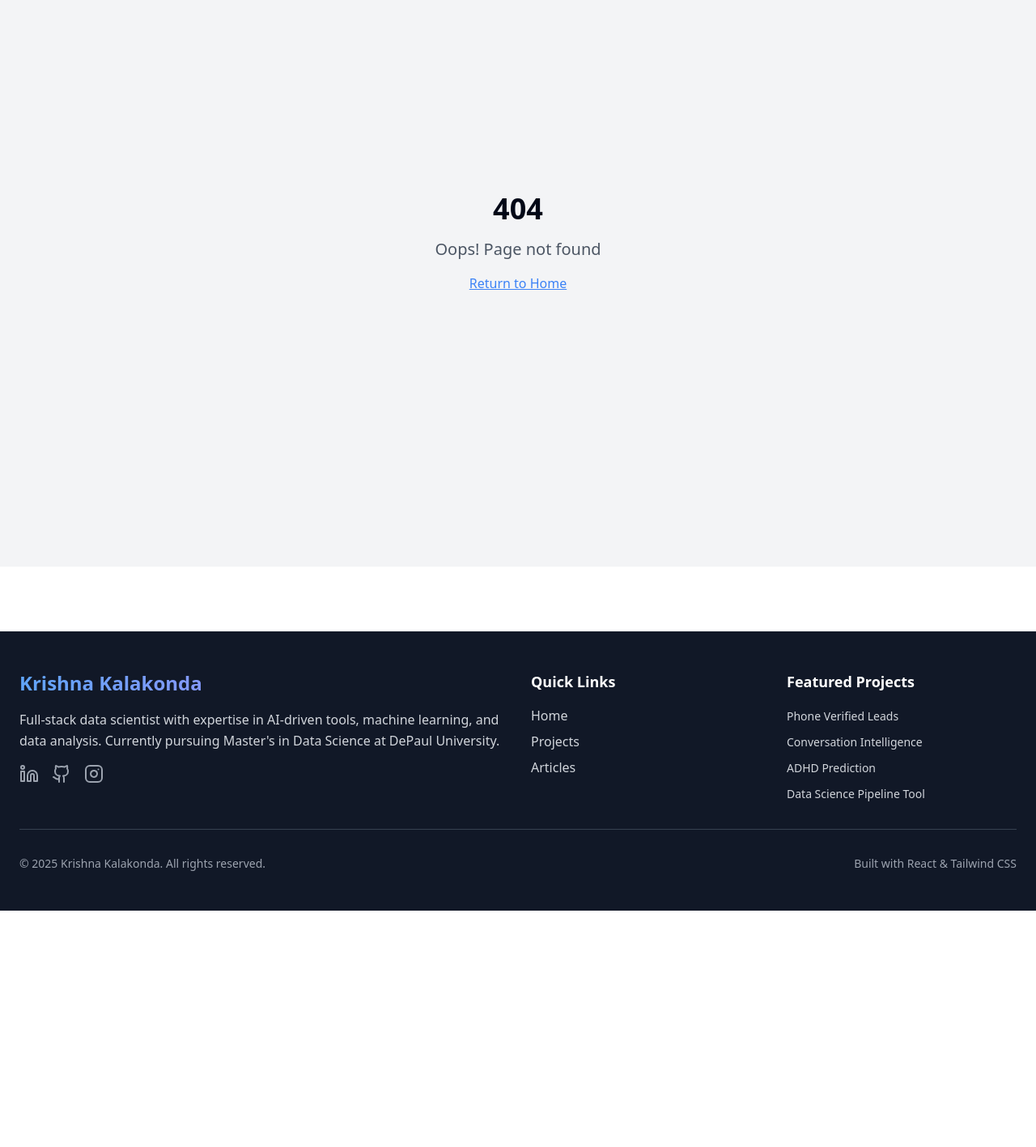
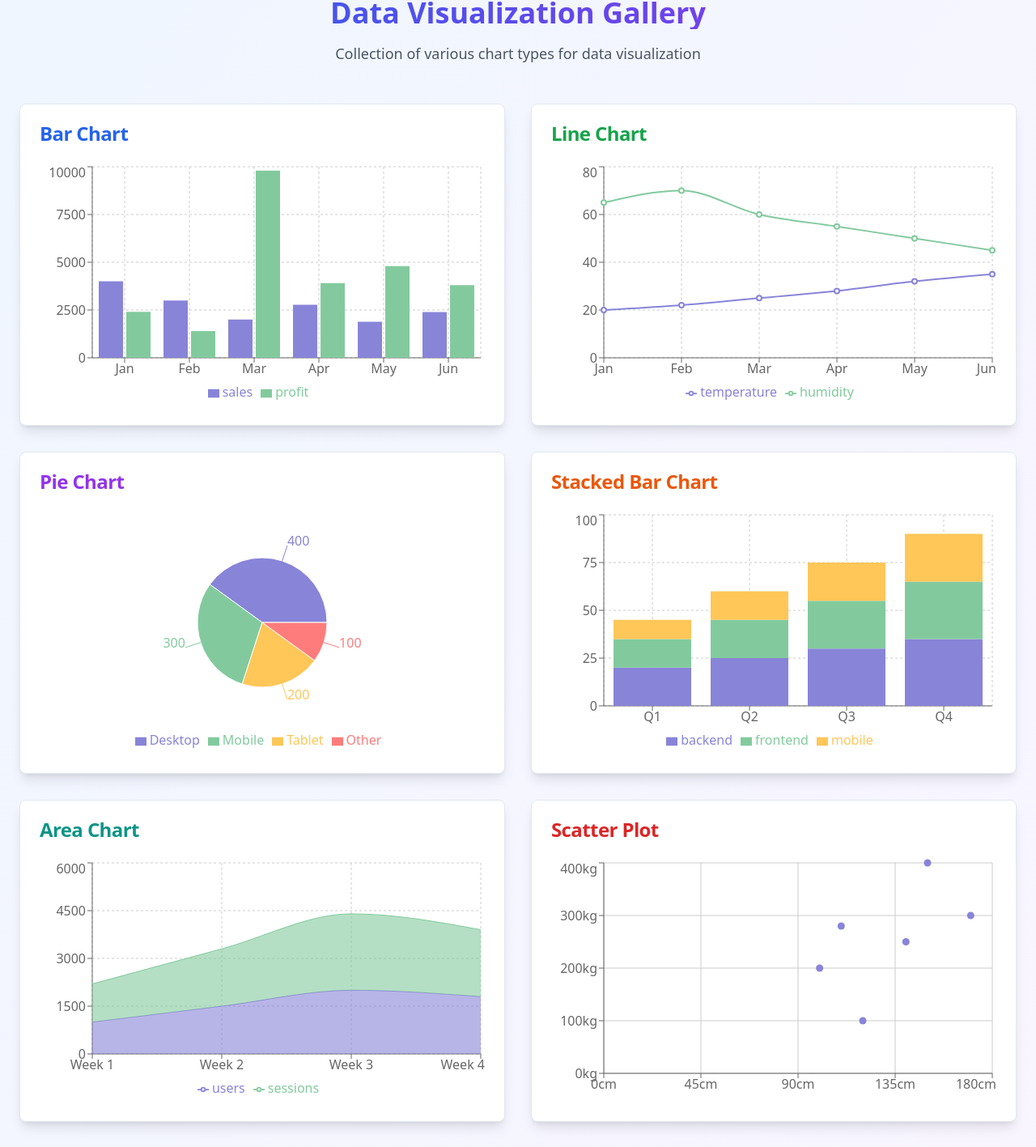
Before and after one commit to KrishnaMSD/Krishna-Kalakonda-Portfolio, a React (Vite) app: page /plots in a window 1280 px wide. Shown: the part 100-1517 px from the top of the page at 81% size. Before the commit the page ends 1225 px from the top, so only its background shows below. Built offline with nearby package versions, Linux system fonts and the light colour scheme.

Commit message:
Add plots component and page
Create a Plots component with various chart types and a dedicated page to display them, linked from the footer.

```diff
--- a/src/App.tsx
+++ b/src/App.tsx
@@ -9,6 +9,7 @@ import Footer from "./components/Footer";
 import Index from "./pages/Index";
 import Projects from "./pages/Projects";
 import Articles from "./pages/Articles";
+import Plots from "./pages/Plots";
 import NotFound from "./pages/NotFound";
 
 const queryClient = new QueryClient();
@@ -24,6 +25,7 @@ const App = () => (
           <Route path="/" element={<Index />} />
           <Route path="/projects" element={<Projects />} />
           <Route path="/articles" element={<Articles />} />
+          <Route path="/plots" element={<Plots />} />
           <Route path="*" element={<NotFound />} />
         </Routes>
         <Footer />
--- a/src/components/Footer.tsx
+++ b/src/components/Footer.tsx
@@ -12,6 +12,7 @@ const Footer = () => {
     { name: 'Home', path: '/' },
     { name: 'Projects', path: '/projects' },
     { name: 'Articles', path: '/articles' },
+    { name: 'Plots', path: '/plots' },
   ];
 
   const featuredProjects = [
--- /dev/null
+++ b/src/components/Plots.tsx
@@ -0,0 +1,227 @@
+
+import React from 'react';
+import { BarChart, Bar, LineChart, Line, PieChart, Pie, Cell, XAxis, YAxis, CartesianGrid, Tooltip, Legend, ResponsiveContainer, AreaChart, Area, ScatterChart, Scatter, RadarChart, PolarGrid, PolarAngleAxis, PolarRadiusAxis, Radar } from 'recharts';
+import { Card, CardContent, CardHeader, CardTitle } from "@/components/ui/card";
+
+// Dummy data for various charts
+const barData = [
+  { name: 'Jan', sales: 4000, profit: 2400 },
+  { name: 'Feb', sales: 3000, profit: 1398 },
+  { name: 'Mar', sales: 2000, profit: 9800 },
+  { name: 'Apr', sales: 2780, profit: 3908 },
+  { name: 'May', sales: 1890, profit: 4800 },
+  { name: 'Jun', sales: 2390, profit: 3800 },
+];
+
+const lineData = [
+  { month: 'Jan', temperature: 20, humidity: 65 },
+  { month: 'Feb', temperature: 22, humidity: 70 },
+  { month: 'Mar', temperature: 25, humidity: 60 },
+  { month: 'Apr', temperature: 28, humidity: 55 },
+  { month: 'May', temperature: 32, humidity: 50 },
+  { month: 'Jun', temperature: 35, humidity: 45 },
+];
+
+const pieData = [
+  { name: 'Desktop', value: 400, fill: '#8884d8' },
+  { name: 'Mobile', value: 300, fill: '#82ca9d' },
+  { name: 'Tablet', value: 200, fill: '#ffc658' },
+  { name: 'Other', value: 100, fill: '#ff7c7c' },
+];
+
+const stackedData = [
+  { name: 'Q1', backend: 20, frontend: 15, mobile: 10 },
+  { name: 'Q2', backend: 25, frontend: 20, mobile: 15 },
+  { name: 'Q3', backend: 30, frontend: 25, mobile: 20 },
+  { name: 'Q4', backend: 35, frontend: 30, mobile: 25 },
+];
+
+const areaData = [
+  { name: 'Week 1', users: 1000, sessions: 1200 },
+  { name: 'Week 2', users: 1500, sessions: 1800 },
+  { name: 'Week 3', users: 2000, sessions: 2400 },
+  { name: 'Week 4', users: 1800, sessions: 2100 },
+];
+
+const scatterData = [
+  { x: 100, y: 200, z: 200 },
+  { x: 120, y: 100, z: 260 },
+  { x: 170, y: 300, z: 400 },
+  { x: 140, y: 250, z: 280 },
+  { x: 150, y: 400, z: 500 },
+  { x: 110, y: 280, z: 200 },
+];
+
+const radarData = [
+  { subject: 'Math', A: 120, B: 110, fullMark: 150 },
+  { subject: 'Chinese', A: 98, B: 130, fullMark: 150 },
+  { subject: 'English', A: 86, B: 130, fullMark: 150 },
+  { subject: 'Geography', A: 99, B: 100, fullMark: 150 },
+  { subject: 'Physics', A: 85, B: 90, fullMark: 150 },
+  { subject: 'History', A: 65, B: 85, fullMark: 150 },
+];
+
+const Plots = () => {
+  return (
+    <div className="space-y-8">
+      <div className="text-center mb-12">
+        <h1 className="text-4xl font-bold mb-4 bg-gradient-to-r from-blue-600 to-purple-600 bg-clip-text text-transparent">
+          Data Visualization Gallery
+        </h1>
+        <p className="text-gray-600 text-lg">
+          Collection of various chart types for data visualization
+        </p>
+      </div>
+
+      <div className="grid grid-cols-1 lg:grid-cols-2 gap-8">
+        {/* Bar Chart */}
+        <Card className="shadow-lg">
+          <CardHeader>
+            <CardTitle className="text-blue-600">Bar Chart</CardTitle>
+          </CardHeader>
+          <CardContent>
+            <ResponsiveContainer width="100%" height={300}>
+              <BarChart data={barData}>
+                <CartesianGrid strokeDasharray="3 3" />
+                <XAxis dataKey="name" />
+                <YAxis />
+                <Tooltip />
+                <Legend />
+                <Bar dataKey="sales" fill="#8884d8" />
+                <Bar dataKey="profit" fill="#82ca9d" />
+              </BarChart>
+            </ResponsiveContainer>
+          </CardContent>
+        </Card>
+
+        {/* Line Chart */}
+        <Card className="shadow-lg">
+          <CardHeader>
+            <CardTitle className="text-green-600">Line Chart</CardTitle>
+          </CardHeader>
+          <CardContent>
+            <ResponsiveContainer width="100%" height={300}>
+              <LineChart data={lineData}>
+                <CartesianGrid strokeDasharray="3 3" />
+                <XAxis dataKey="month" />
+                <YAxis />
+                <Tooltip />
+                <Legend />
+                <Line type="monotone" dataKey="temperature" stroke="#8884d8" strokeWidth={2} />
+                <Line type="monotone" dataKey="humidity" stroke="#82ca9d" strokeWidth={2} />
+              </LineChart>
+            </ResponsiveContainer>
+          </CardContent>
+        </Card>
+
+        {/* Pie Chart */}
+        <Card className="shadow-lg">
+          <CardHeader>
+            <CardTitle className="text-purple-600">Pie Chart</CardTitle>
+          </CardHeader>
+          <CardContent>
+            <ResponsiveContainer width="100%" height={300}>
+              <PieChart>
+                <Pie
+                  data={pieData}
+                  cx="50%"
+                  cy="50%"
+                  outerRadius={80}
+                  dataKey="value"
+                  label
+                >
+                  {pieData.map((entry, index) => (
+                    <Cell key={`cell-${index}`} fill={entry.fill} />
+                  ))}
+                </Pie>
+                <Tooltip />
+                <Legend />
+              </PieChart>
+            </ResponsiveContainer>
+          </CardContent>
+        </Card>
+
+        {/* Stacked Bar Chart */}
+        <Card className="shadow-lg">
+          <CardHeader>
+            <CardTitle className="text-orange-600">Stacked Bar Chart</CardTitle>
+          </CardHeader>
+          <CardContent>
+            <ResponsiveContainer width="100%" height={300}>
+              <BarChart data={stackedData}>
+                <CartesianGrid strokeDasharray="3 3" />
+                <XAxis dataKey="name" />
+                <YAxis />
+                <Tooltip />
+                <Legend />
+                <Bar dataKey="backend" stackId="a" fill="#8884d8" />
+                <Bar dataKey="frontend" stackId="a" fill="#82ca9d" />
+                <Bar dataKey="mobile" stackId="a" fill="#ffc658" />
+              </BarChart>
+            </ResponsiveContainer>
+          </CardContent>
+        </Card>
+
+        {/* Area Chart */}
+        <Card className="shadow-lg">
+          <CardHeader>
+            <CardTitle className="text-teal-600">Area Chart</CardTitle>
+          </CardHeader>
+          <CardContent>
+            <ResponsiveContainer width="100%" height={300}>
+              <AreaChart data={areaData}>
+                <CartesianGrid strokeDasharray="3 3" />
+                <XAxis dataKey="name" />
+                <YAxis />
+                <Tooltip />
+                <Legend />
+                <Area type="monotone" dataKey="users" stackId="1" stroke="#8884d8" fill="#8884d8" />
+                <Area type="monotone" dataKey="sessions" stackId="1" stroke="#82ca9d" fill="#82ca9d" />
+              </AreaChart>
+            </ResponsiveContainer>
+          </CardContent>
+        </Card>
+
+        {/* Scatter Plot */}
+        <Card className="shadow-lg">
+          <CardHeader>
+            <CardTitle className="text-red-600">Scatter Plot</CardTitle>
+          </CardHeader>
+          <CardContent>
+            <ResponsiveContainer width="100%" height={300}>
+              <ScatterChart>
+                <CartesianGrid />
+                <XAxis type="number" dataKey="x" name="height" unit="cm" />
+                <YAxis type="number" dataKey="y" name="weight" unit="kg" />
+                <Tooltip cursor={{ strokeDasharray: '3 3' }} />
+                <Scatter name="A school" data={scatterData} fill="#8884d8" />
+              </ScatterChart>
+            </ResponsiveContainer>
+          </CardContent>
+        </Card>
+
+        {/* Radar Chart */}
+        <Card className="shadow-lg lg:col-span-2">
+          <CardHeader>
+            <CardTitle className="text-indigo-600">Radar Chart</CardTitle>
+          </CardHeader>
+          <CardContent>
+            <ResponsiveContainer width="100%" height={400}>
+              <RadarChart data={radarData}>
+                <PolarGrid />
+                <PolarAngleAxis dataKey="subject" />
+                <PolarRadiusAxis />
+                <Radar name="Student A" dataKey="A" stroke="#8884d8" fill="#8884d8" fillOpacity={0.6} />
+                <Radar name="Student B" dataKey="B" stroke="#82ca9d" fill="#82ca9d" fillOpacity={0.6} />
+                <Legend />
+                <Tooltip />
+              </RadarChart>
+            </ResponsiveContainer>
+          </CardContent>
+        </Card>
+      </div>
+    </div>
+  );
+};
+
+export default Plots;
--- /dev/null
+++ b/src/pages/Plots.tsx
@@ -0,0 +1,15 @@
+
+import React from 'react';
+import Plots from '../components/Plots';
+
+const PlotsPage = () => {
+  return (
+    <div className="min-h-screen bg-gradient-to-br from-blue-50 to-purple-50 pt-24 pb-16 px-6">
+      <div className="max-w-7xl mx-auto">
+        <Plots />
+      </div>
+    </div>
+  );
+};
+
+export default PlotsPage;
```
